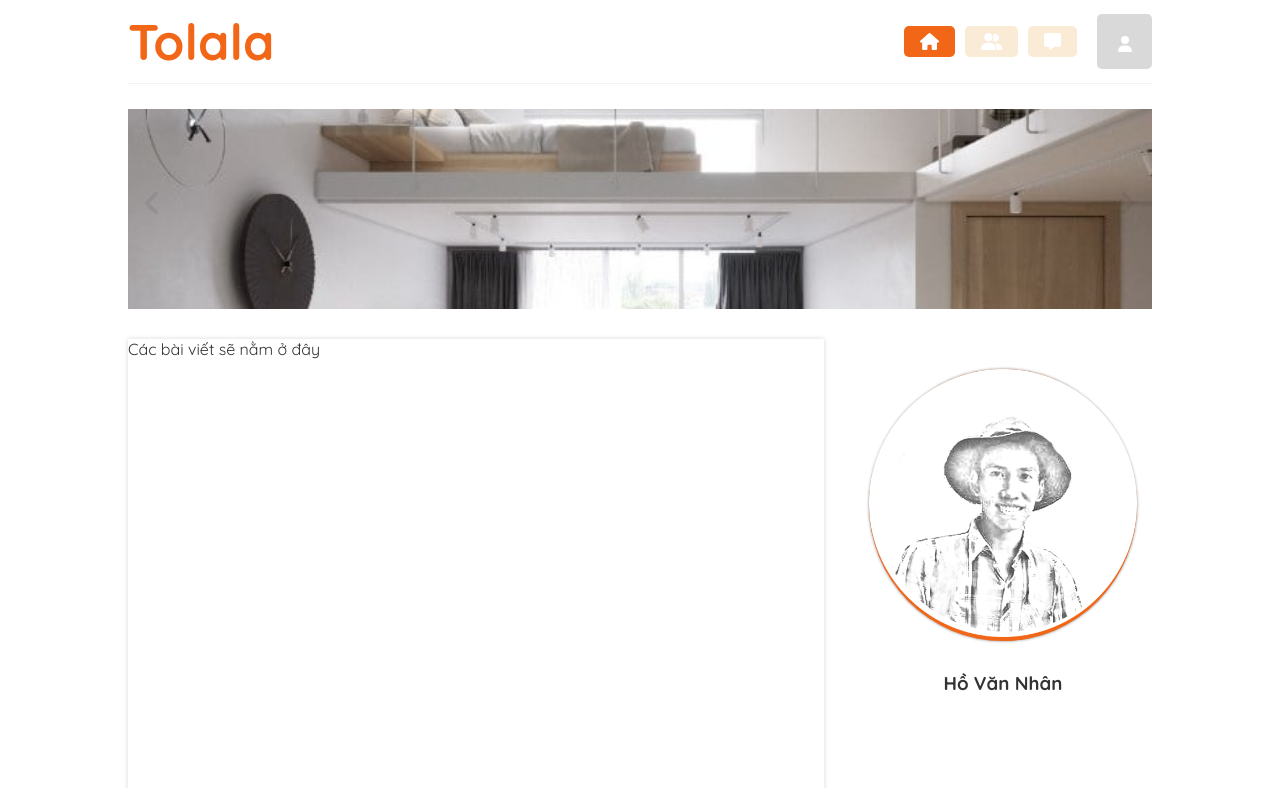
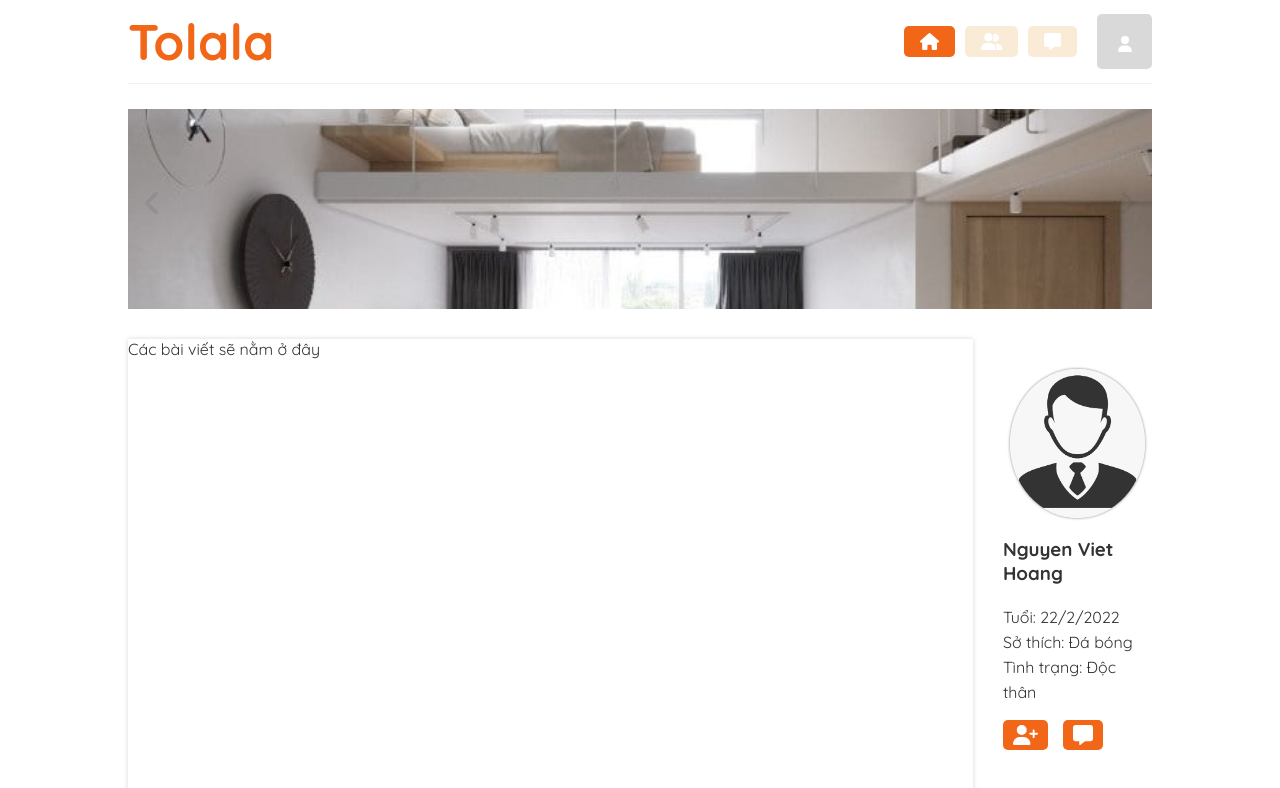
Before and after one commit to NhanHoVan/tolala-web, a React (Create React App) app: page / in a window 1280 px wide. Shown: the top 788 px of the page. Built offline with nearby package versions, Linux system fonts and the light colour scheme.

Commit message:
NhanHV - Commit update page home.

```diff
--- a/src/App.js
+++ b/src/App.js
@@ -1,20 +1,35 @@
-import React, { useState } from 'react';
+import React from 'react';
 import Navbar from './screens/navbar/Navbar';
 import { BrowserRouter, Route, Routes} from 'react-router-dom';
 import Home from './screens/home/Home';
 import Friends from './screens/friends/Friends';
 
+const imgList = {
+  img_admin: "",
+  icon_user: "./imgs/icon_user.png"
+}
+
+const user = {
+  id: "aaaaas1",
+  name: "Nguyen Viet Hoang",
+  birthday: "22/2/2022",
+  avatar: "",
+  hobby: "Đá bóng",
+  relationship: 1,
+  registerDate: "26/7/2022",
+  email: ""
+}
+
 function App() {
-  const [selected, setSelected] = useState("isHome")
   return (
     <div className="app">
       <BrowserRouter>
       <div className="bgr_app">
         <div className="bgr_navbar">
-          <Navbar selected={selected}/>
+          <Navbar />
         </div>
         <Routes>
-          <Route exact path="/" element={<Home img_admin={"./imgs/img_admin.png"}/>} />
+          <Route exact path="/" element={<Home avatar={imgList} user={user}/>} /> {/*./imgs/img_admin.png */}
           <Route path="/friends" element={<Friends />} />
         </Routes>
       </div>
--- a/src/screens/home/Home.js
+++ b/src/screens/home/Home.js
@@ -1,12 +1,13 @@
 import React, { useEffect, useState } from 'react';
 import './home.css';
 import { FontAwesomeIcon } from '@fortawesome/react-fontawesome';
-import { faCircleUser } from '@fortawesome/free-regular-svg-icons';
-import { faAngleLeft, faAngleRight } from '@fortawesome/free-solid-svg-icons';
+import { faAngleLeft, faAngleRight, faMessage, faUserPlus } from '@fortawesome/free-solid-svg-icons';
+import { Link } from 'react-router-dom';
 
-const Home = (prop) => {
+
+const Home = (props) => {
+    //image slide show
     const [imgSlide, setImgSlide] = useState(1);
-
     var next = () => {
         (imgSlide === 4 ) ? setImgSlide(1) : setImgSlide(imgSlide + 1);
     }
@@ -16,12 +17,25 @@ const Home = (prop) => {
     useEffect(() => {
         const interval = setInterval(next, 3000);
         return () => clearInterval(interval);
-      }, [imgSlide]);
+    // eslint-disable-next-line
+    }, [imgSlide]);
+
+    //user information.
+    const relationship = (para) => {
+        switch(para){
+            case 2:
+            return "Đang trong hai mối quan hệ"
+            case 3:
+            return "Đã cưới"
+            default:
+            return "Độc thân"
+        }
+    }
 
     return (
         <div className="home_page">
             <div className="bgr_slide">
-                <img src={"./imgs/imgSlide" + imgSlide + ".jpg"}/>
+                <img src={"./imgs/imgSlide" + imgSlide + ".jpg"} alt="slide show"/>
                 <div className='control_slide'>
                     <div className='display_flex'>
                         <div onClick={prev}><FontAwesomeIcon icon={faAngleLeft}/></div>
@@ -34,13 +48,24 @@ const Home = (prop) => {
                     <p>Các bài viết sẽ nằm ở đây</p>
                 </div>
                 <div className="bgr_about">
-                    <div className='img_admin'>
-                        {(prop.img_admin === "") ? (<FontAwesomeIcon icon={faCircleUser}/>) :
-                        (<img src={prop.img_admin} alt="This is the Admin profile."/>)
-                        }
+                    <div className='display_flex_col_center'>
+                        <div className='profile_img'>
+                            {(props.avatar.img_admin === "") ? (<img src={props.avatar.icon_user} alt="This is the User profile."/>) :
+                            (<img src={props.avatar.img_admin} alt="This is the User profile."/>)
+                            }
+                        </div>
+                        <div>
+                            <h3>{props.user.name}</h3>
+                        </div>
                     </div>
-                    <div>
-                        <h3>Hồ Văn Nhân</h3>
+                    <div className='profile_inf'>
+                        <p>Tuổi: {props.user.birthday}</p>
+                        <p>Sở thích: {props.user.hobby}</p>
+                        <p>Tình trạng: {relationship(props.user.relationship)}</p>
+                    </div>
+                    <div className='profile_act'>
+                        <Link to='/friends'><FontAwesomeIcon className='icon' icon={faUserPlus} /></Link>
+                        <Link to='/messenger'><FontAwesomeIcon className='icon' icon={faMessage}/></Link>
                     </div>
                 </div>
             </div>
--- a/src/screens/home/home.css
+++ b/src/screens/home/home.css
@@ -1,3 +1,8 @@
+.display_flex_col_center {
+    display: flex;
+    flex-direction: column;
+    align-items: center;
+}
 .bgr_slide {
     width: 100%;
     height: 200px;
@@ -27,29 +32,41 @@
     display: flex;
 }
 .bgr_feeds {
-    width: 70%;
+    width: 85%;
     margin-right: 30px;
     border: #D9D9D9;
     box-shadow: #d9d9d9 0px 0px 5px 0px;
 }
 .bgr_about {
-    width: 30%;
+    width: 15%;
     display: flex;
     flex-direction: column;
-    align-items: center;
-    /* border: #D9D9D9; */
-    /* box-shadow: #d9d9d9 0px 0px 5px 0px; */
 }
-.img_admin {
+.profile_img {
     width: 90%;
     height: auto;
-    background-color: #f26618;
-    border-radius: 50%;
-    margin: 30px;
-    box-shadow: grey 0px 0px 3px 0px;
+    margin: 30px 0px 15px 0px;
 }
-.img_admin img {
+.profile_img img {
     width: 100%;
     height: auto;
     object-fit: cover;
+    border-radius: 50%;
+    box-shadow: grey 0px 0px 3px 0px;
 }
+.profile_inf {
+    margin-top: 20px;
+}
+.profile_inf p {
+    line-height: 25px;
+}
+.profile_act {
+    margin-top: 15px;
+}
+.profile_act .icon {
+    margin-right: 15px;
+    font-size: 20px;
+    padding: 5px 10px;
+    background-color: #f26618;
+    border-radius: 5px;
+}
--- a/src/screens/navbar/Navbar.js
+++ b/src/screens/navbar/Navbar.js
@@ -1,35 +1,48 @@
 import { faHome, faMessage, faUser, faUserGroup } from '@fortawesome/free-solid-svg-icons';
 import { FontAwesomeIcon } from '@fortawesome/react-fontawesome';
-import React from 'react';
-import { Link, NavLink } from 'react-router-dom';
+import React, { useEffect } from 'react';
+import { Link } from 'react-router-dom';
 import './navbar.css';
 
-const Navbar = (prop) => {
+const Navbar = () => {
+    //Reload page
+    const reload =() =>{
+        window.location.reload();
+    }
 
+    //get pathname
+    const selected = window.location.pathname;
+    useEffect(() => {
+        console.log(selected);
+      }, [selected]);
+
+    const setStyle =(selected, path) => {
+        return (selected === path) ? ({backgroundColor: '#F26618'}) : ({backgroundColor: '#faebd7'});
+    }
 
     return (
         <div className="navbar">
-            <Link to='/'><h1 className="title_page">Tolala</h1></Link>
+            <div onClick={reload}><Link to='/'><h1 className="title_page">Tolala</h1></Link></div>
             <div className='display_flex_right'>
                 <ul>
-                    <li style={{backgroundColor: prop.selected === "isHome" ? '#F26618':'',}}>
-                        <NavLink to='/'>
+                    <li style={setStyle(selected, "/")} onClick={reload}>
+                        <Link to='/'>
                             <FontAwesomeIcon className='icon' icon={faHome}/>
-                        </NavLink>
+                        </Link>
                     </li>
-                    <li style={{backgroundColor: prop.selected === "isFriends" ? '#F26618':'',}}>
+                    <li style={setStyle(selected, "/friends")} onClick={reload}>
                         <Link to='/friends'>
                             <FontAwesomeIcon className='icon' icon={faUserGroup}/>
                         </Link>
                     </li>
-                    <li style={{backgroundColor: prop.selected === "isMessenger" ? '#F26618':'',}}>
+                    <li style={setStyle(selected, "/messenger")} onClick={reload}>
                         <Link to='/messenger'>
                             <FontAwesomeIcon className='icon' icon={faMessage}/>
                         </Link>
                     </li>
                 </ul>
-                <div className='user_icon'>
-                    <Link to='/user'>
+                <div className='user_icon' onClick={reload}>
+                    <Link to='/user' >
                         <FontAwesomeIcon className='icon' icon={faUser}/>
                     </Link>
                 </div>
```
Also changed, not shown: data/users.json (+8 -2 lines), public/imgs/icon_user.png (added).
